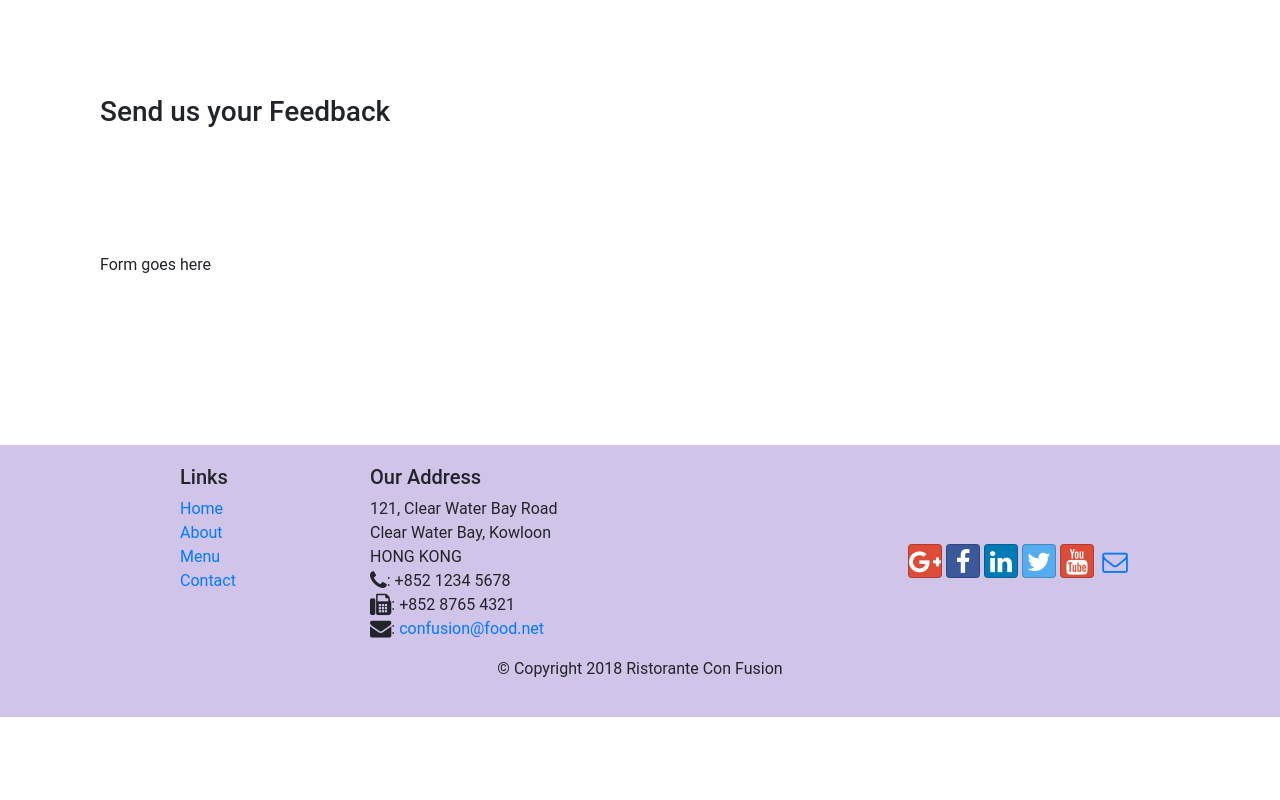
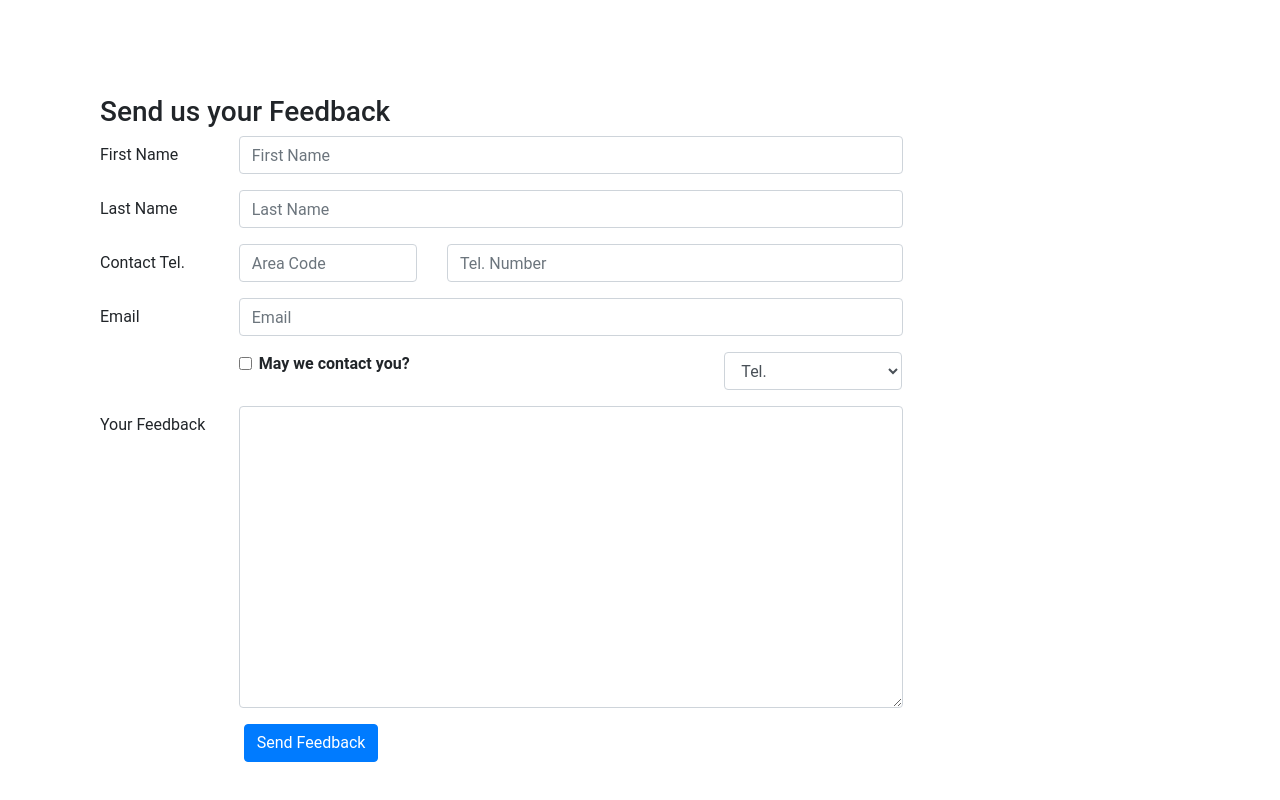
Before and after one commit to dongxiaohuang/bootstrap4, a website: page conFusion/contactus.html in a window 1280 px wide. Shown: the part 820-1620 px from the top of the page. Before the commit the page ends 1537 px from the top, so only its background shows below. Drawn offline with nearby package versions, Linux system fonts and the light colour scheme.

Commit message:
forms form-group; - label input - label textarea - button

```diff
--- a/conFusion/contactus.html
+++ b/conFusion/contactus.html
@@ -92,9 +92,68 @@
               <h3>Send us your Feedback</h3>
            </div>
             <div class="col-12 col-md-9">
-                Form goes here
+                <form>
+                     <div class="form-group row">
+                          <label for="firstname" class="col-md-2 col-form-label">First Name</label>
+                          <div class="col-md-10">
+                               <input type="text" class="form-control" id="firstname" name="firstname" placeholder="First Name"/>
+                          </div>
+                     </div>
+                     <div class="form-group row">
+                          <label for="lastname" class="col-md-2 col-form-label">Last Name</label>
+                          <div class="col-md-10">
+                               <input type="text" class="form-control" id="lastname" name="lastname" placeholder="Last Name" />
+                          </div>
+                     </div>
+                     <div class="form-group row">
+                          <label for="telnum" class="col-12 col-md-2 col-form-label">Contact Tel.</label>
+                          <div class="col-5 col-md-3">
+                               <input type="tel" class="form-control" id="areacode" name="areacode" placeholder="Area Code"/>
+                          </div>
+                          <div class="col col-md">
+                               <input type="tel" class="form-control" id="telnum" name="telnum" placeholder="Tel. Number"/>
+                          </div>
+                     </div>
+                     <div class="form-group row">
+                          <label for="emailid" class="col-md-2 col-form-label">Email</label>
+                          <div class="col-md-10">
+                               <input type="email" class="form-control" id="emailid" name="emailid" placeholder="Email" />
+                          </div>
+                     </div>
+                     <div class="form-group row">
+                          <div class="col-md-6 offset-md-2">
+                               <div class="form-check">
+                                    <input type="checkbox" class="form-check-input" name="approve" id="approve" value=""/>
+                                    <label class="form-check-label" for="approve">
+                                         <strong> May we contact you?</strong>
+                                    </label>
+                               </div>
+                          </div>
+                          <div class="col-md-3 offset-md-1">
+                               <select class="form-control">
+                                    <option>
+                                         Tel.
+                                    </option>
+                                    <option>
+                                         Email
+                                    </option>
+                               </select>
+                          </div>
+                     </div>
+                     <div class="form-group row">
+                          <label class="col-md-2 col-form-label">Your Feedback</label>
+                          <div class="col-md-10">
+                               <textarea class="form-control" id="feedback" name="feedback" rows="12"></textarea>
+                          </div>
+                     </div>
+                     <div class="form-group"
+                </form>
             </div>
-             <div class="col-12 col-md">
+             <div class="col-12 col-md row">
+                  <div class="offset-md-2 col-md-10">
+                       <button type="submit" class="btn btn-primary">Send Feedback</button>
+                       <!-- btn inside a form will send the msg -->
+                  </div>
             </div>
        </div>
 
@@ -106,10 +165,10 @@
                 <div class="col-4 offset-1 col-sm-2">
                     <h5>Links</h5>
                     <ul class="list-unstyled">
-                        <li><a href="#">Home</a></li>
-                        <li><a href="#">About</a></li>
+                        <li><a href=".">Home</a></li>
+                        <li><a href="./aboutus">About</a></li>
                         <li><a href="#">Menu</a></li>
-                        <li><a href="#">Contact</a></li>
+                        <li><a href="./contactus">Contact</a></li>
                     </ul>
                 </div>
                 <div class="col-7 col-sm-5">
```
